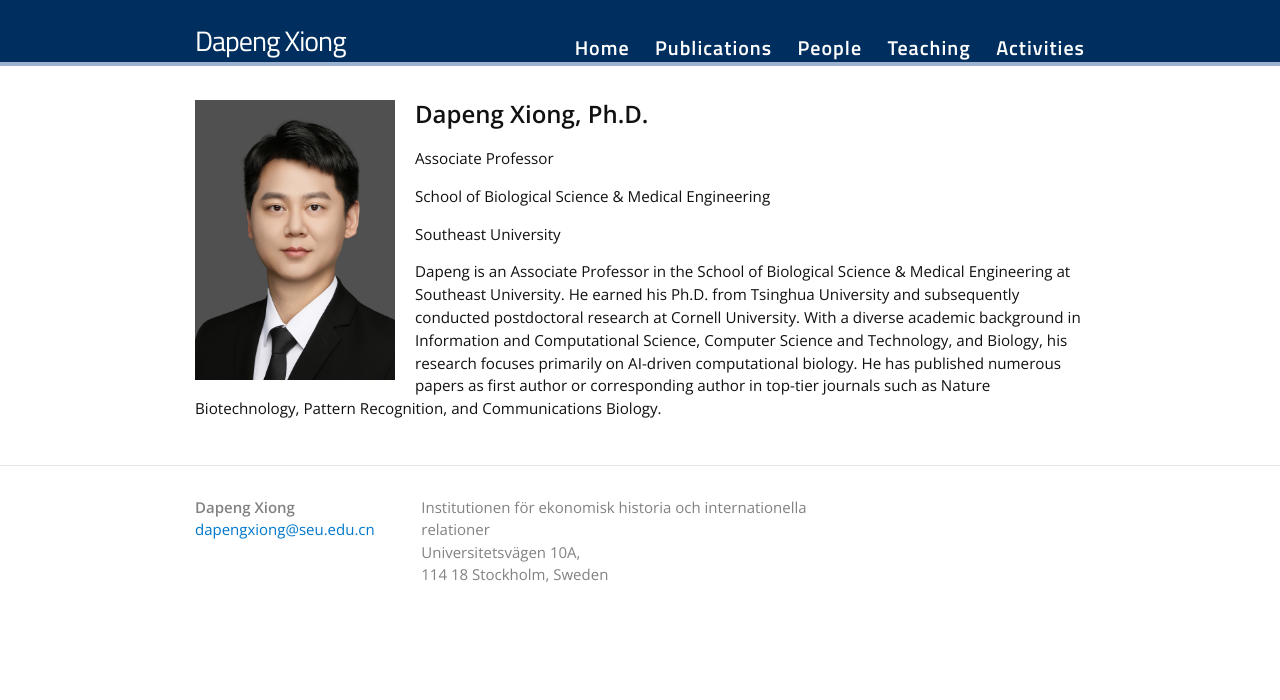
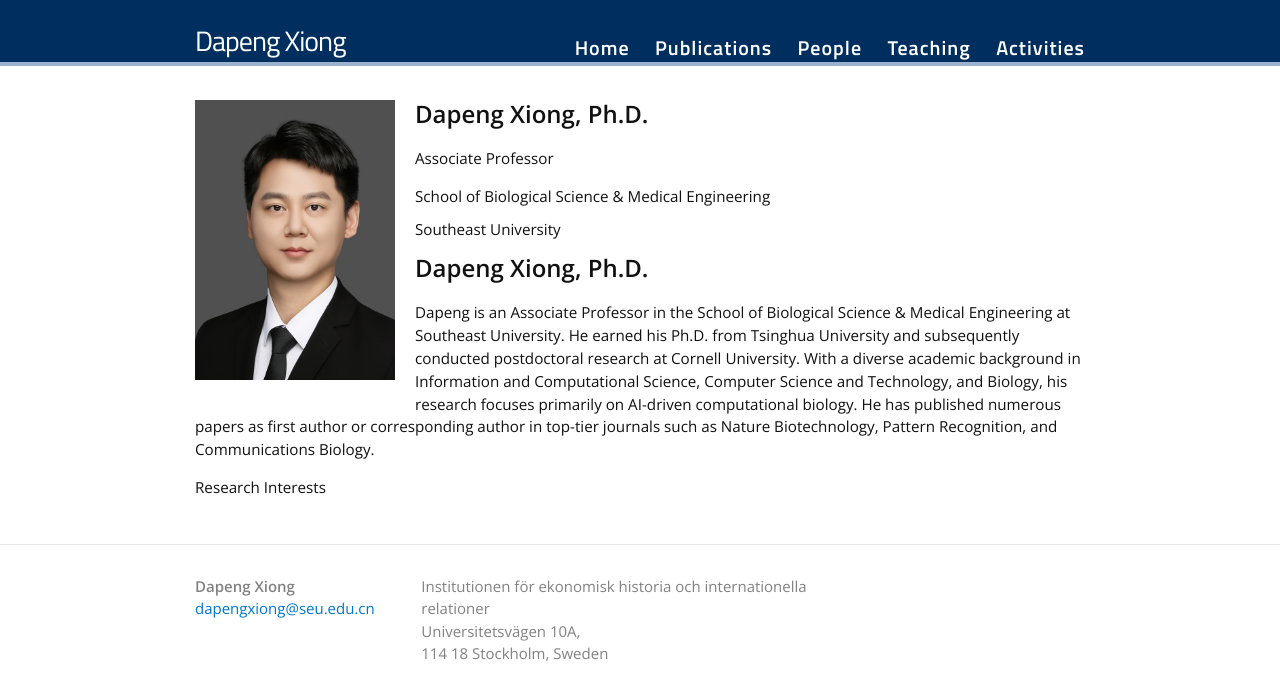
Before and after one commit to dapeng-xiong/dapeng-xiong.github.io, a Jekyll site: the page built from index.html, in a window 1280 px wide. Shown: the top 700 px of the page. Built offline with Jekyll 4.4.1, drawn with Linux system fonts in a browser that asks for light colours; nearby versions of some CDN libraries; some web fonts are replaced.

Commit message:
Update index.html

```diff
--- a/index.html
+++ b/index.html
@@ -10,10 +10,12 @@ layout: default
 
 	<p style="font-size: 24px; font-weight: bold;">Dapeng Xiong, Ph.D.</p>
 	<p>Associate Professor</p>
-	<p>School of Biological Science & Medical Engineering</p>
-	<p>Southeast University</p>
+	<p style="top: 10px; margin-bottom: 10px;">School of Biological Science & Medical Engineering</p>
+	<p style="top: 10px; margin-bottom: 10px;">Southeast University</p>
+
+	<p style="font-size: 24px; font-weight: bold;">Dapeng Xiong, Ph.D.</p>
 	<p>Dapeng is an Associate Professor in the School of Biological Science & Medical Engineering at Southeast University. He earned his Ph.D. from Tsinghua University and subsequently conducted postdoctoral research at Cornell University. With a diverse academic background in Information and Computational Science, Computer Science and Technology, and Biology, his research focuses primarily on AI-driven computational biology. He has published numerous papers as first author or corresponding author in top-tier journals such as Nature Biotechnology, Pattern Recognition, and Communications Biology.</p>
 
-
+	<p>Research Interests</p>
 
 </div>
```
